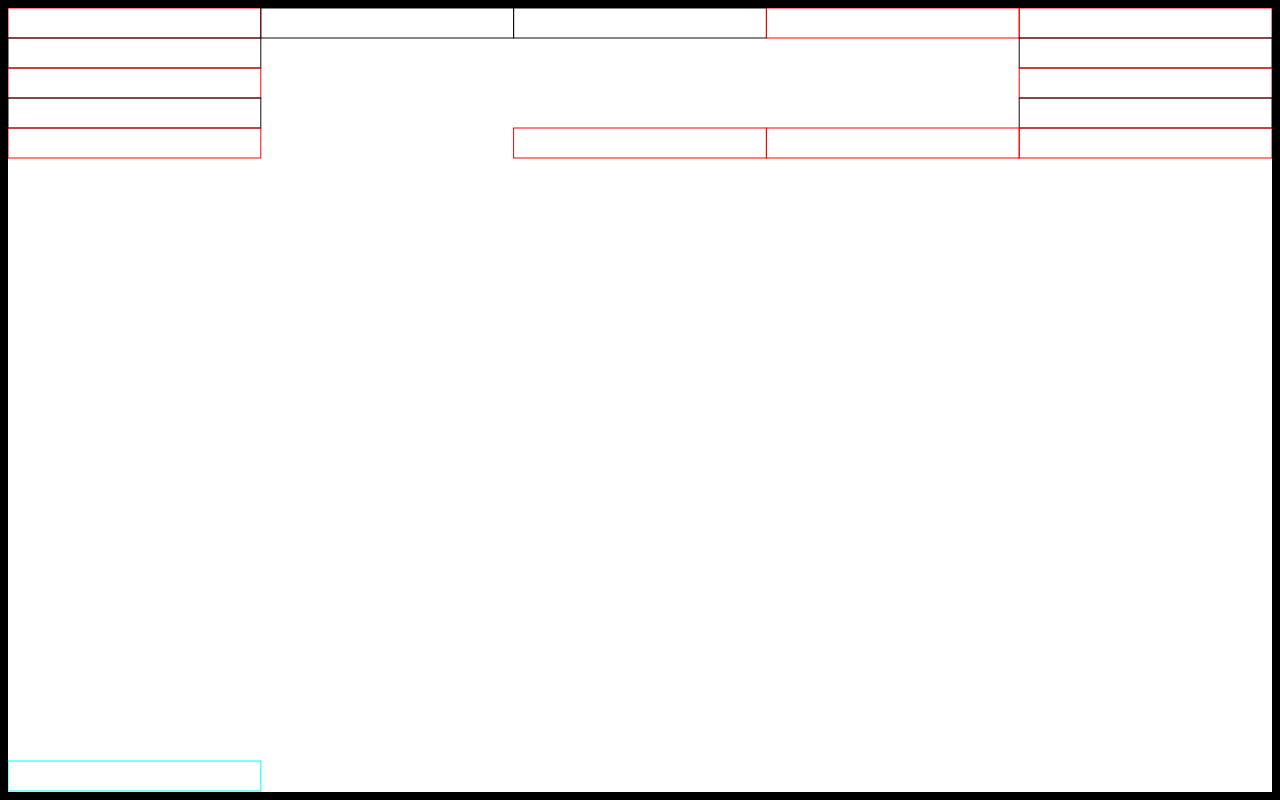
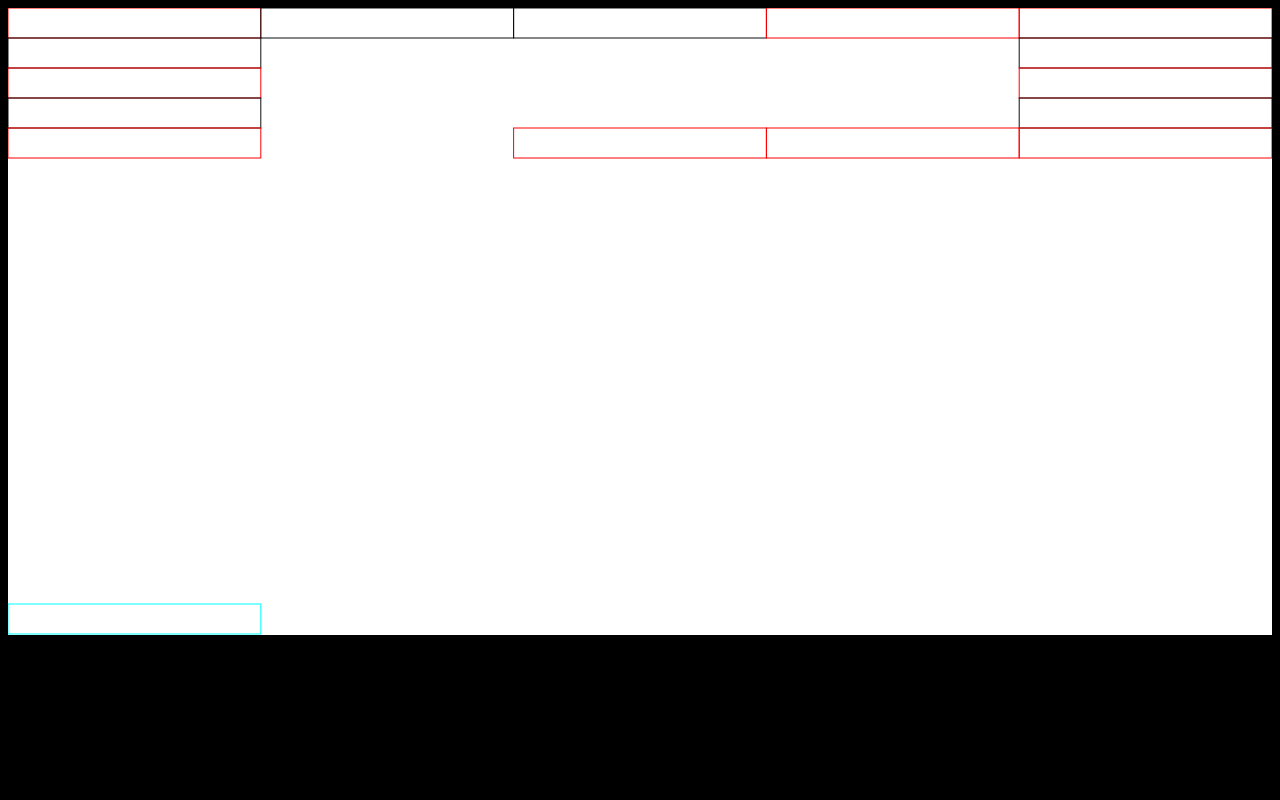
Before and after one commit to kpj/Breaker, a plain HTML site: page index.html in a window 1280 px wide. Drawn offline with Linux system fonts and the light colour scheme.

Commit message:
Fixed layout

```diff
--- a/css/layout.css
+++ b/css/layout.css
@@ -4,7 +4,7 @@ body {
 
 #content {
 	width: 100%;
-	height: 100%;
+	height: 80%;
 
 	margin-left: auto;
 	margin-right: auto;
--- a/js/core.js
+++ b/js/core.js
@@ -83,15 +83,15 @@ $(function () {
 		paddle_movement.speed = Math.abs(diff)/10;
 	}
 
-	$('#world').on('touchstart', function(e) {
+	$(document).on('touchstart', function(e) {
 		e.preventDefault();
 		handleTouch(e.originalEvent.changedTouches[0]);
 	});
-	$('#world').on('touchmove', function(e) {
+	$(document).on('touchmove', function(e) {
 		e.preventDefault();
 		handleTouch(e.originalEvent.changedTouches[0]);
 	});
-	$('#world').on('touchend', function(e) {
+	$(document).on('touchend', function(e) {
 		e.preventDefault();
 
 		paddle_movement.speed = 7;
```
